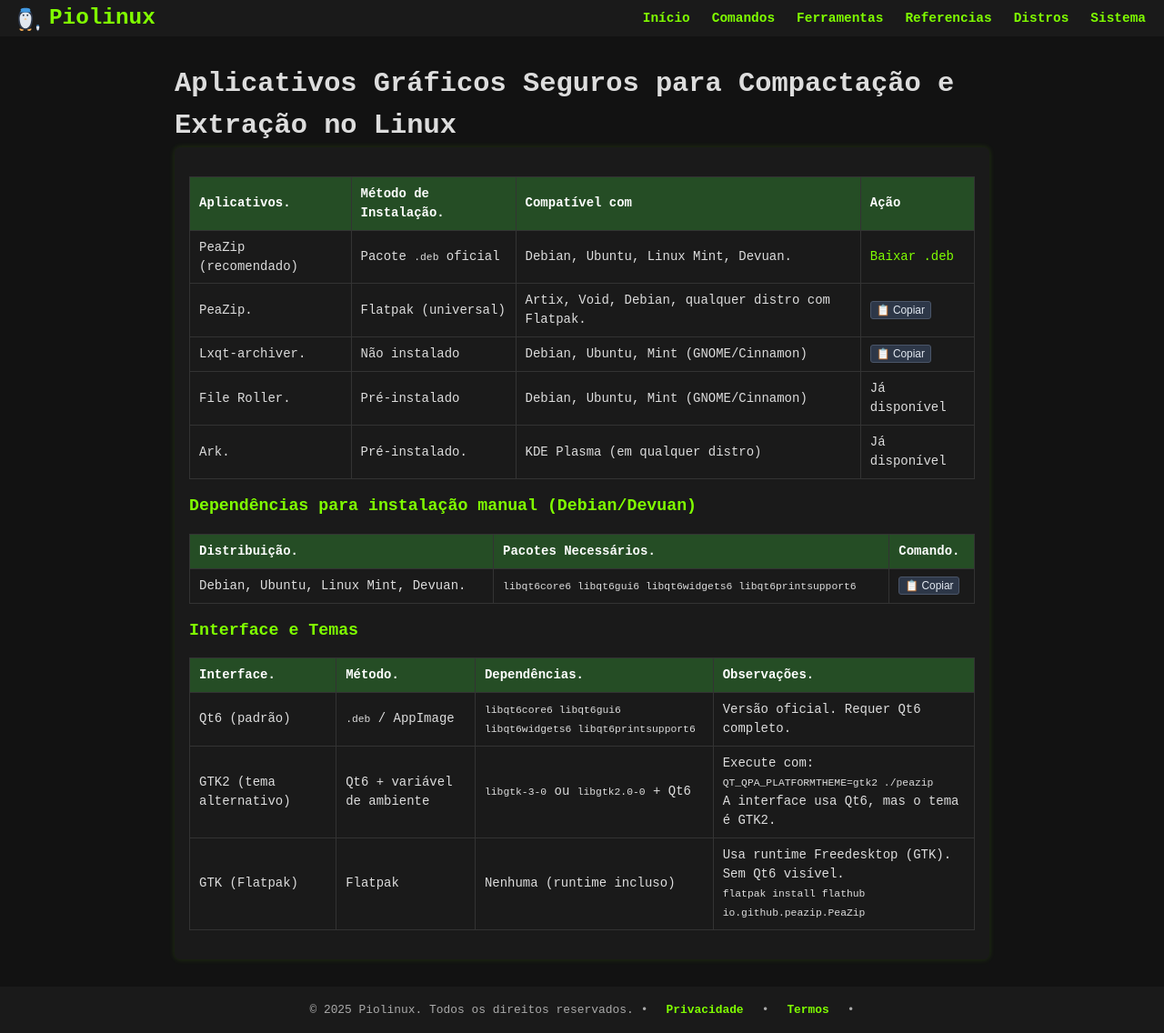
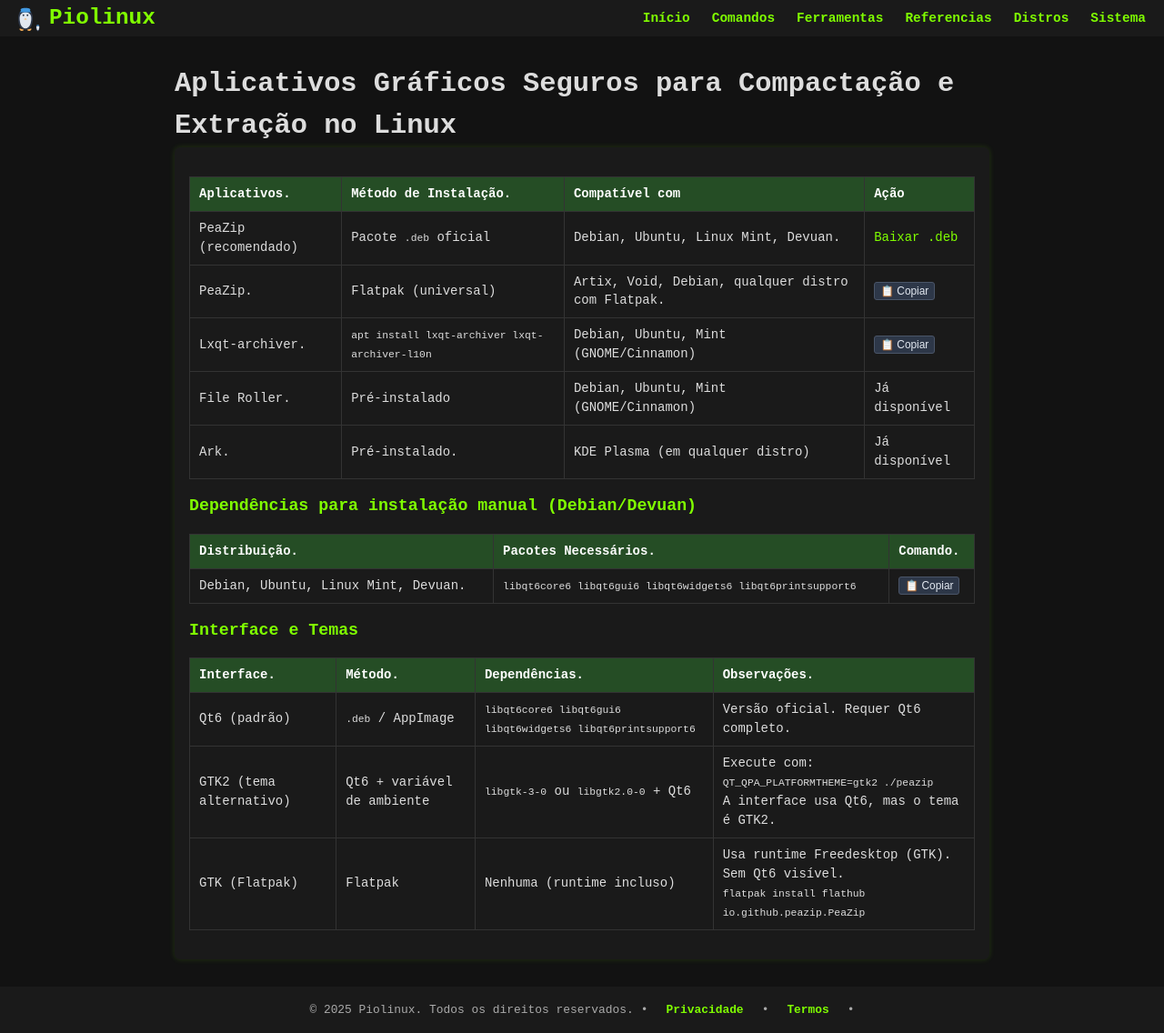
Before and after one commit to Piolinux/piolinux-site, a Jekyll site: the page built from _pages/_comandos/compactacao-e-arquivamento.md, in a window 1280 px wide. Shown: the whole page at 91% size. Built offline with Jekyll 4.4.1, drawn with Linux system fonts in a browser that asks for light colours.

Commit message:
Update compactacao-e-arquivamento.md

```diff
--- a/_pages/_comandos/compactacao-e-arquivamento.md
+++ b/_pages/_comandos/compactacao-e-arquivamento.md
@@ -37,7 +37,7 @@ permalink: /aplicativos-graficos-compactacao-linux/
     </tr>
     <tr>
       <td data-label="Aplicativo">Lxqt-archiver.</td>
-      <td data-label="Método">Não instalado</td>
+      <td data-label="Método"><code>apt install lxqt-archiver lxqt-archiver-l10n</code></td>
       <td data-label="Compatível com">Debian, Ubuntu, Mint (GNOME/Cinnamon)</td>
       <td data-label="Ação">
       <button class="copy-btn" data-command="apt install lxqt-archiver lxqt-archiver-l10n">📋 Copiar</button>
```
